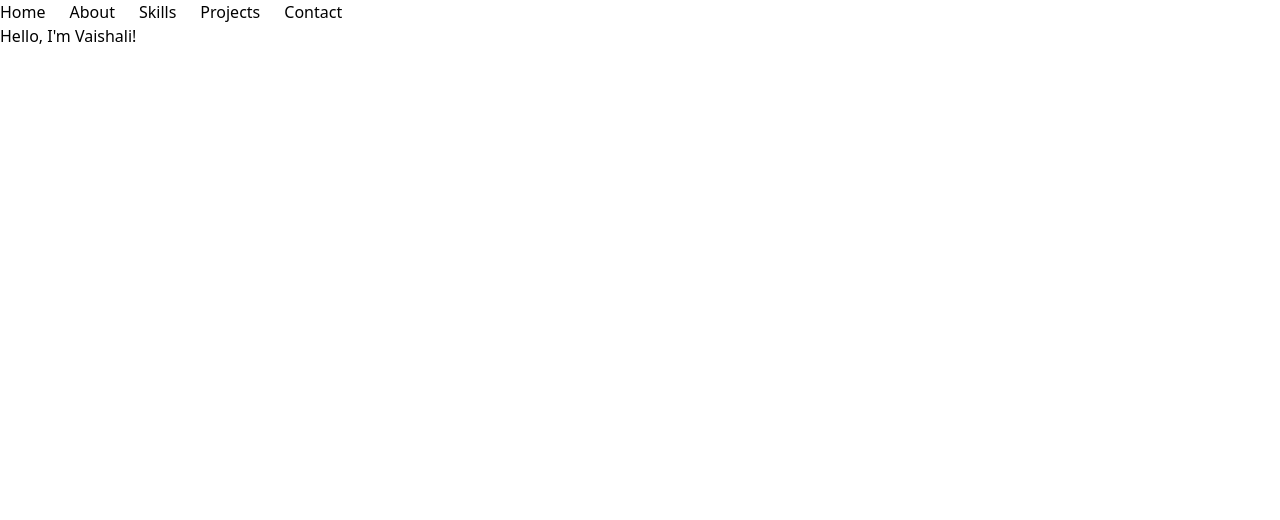
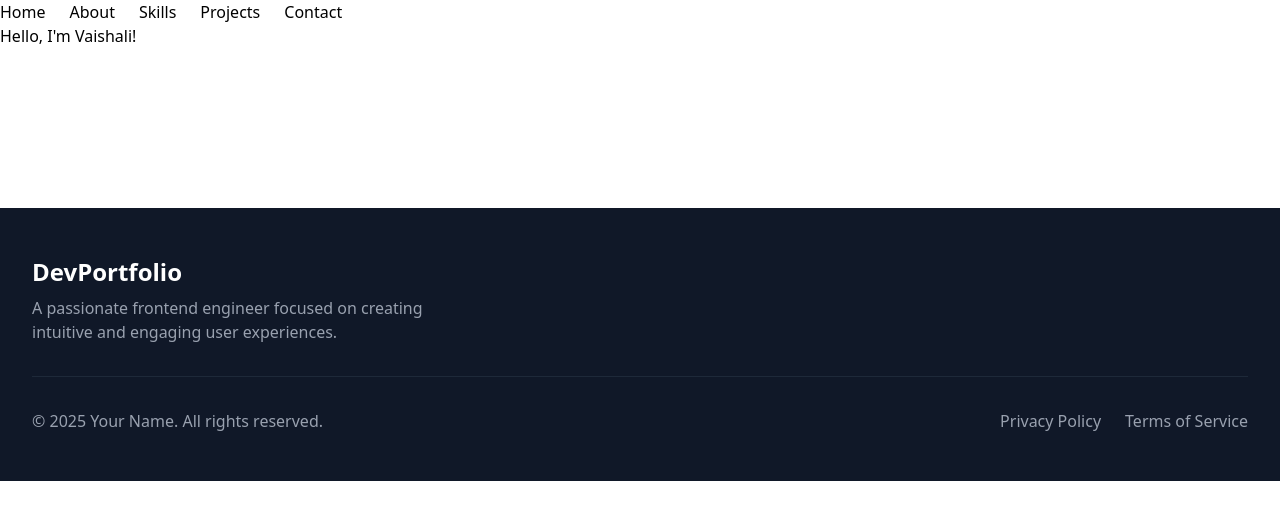
Before and after one commit to vaishali023/v-portfolio, a React (Vite) app: page / in a window 1280 px wide. Shown: the top 520 px of the page. Built offline with nearby package versions, Linux system fonts and the light colour scheme.

Commit message:
Refactor: Update Footer

```diff
--- a/src/components/Footer.tsx
+++ b/src/components/Footer.tsx
@@ -1,10 +1,44 @@
 
 export default function Footer() {
+    const currentYear = new Date().getFullYear()
+
     return (
         <footer className="bg-gray-900 text-white py-12">
-            <div className="container mx-auto">
+           <div className="container mx-auto px-4 sm:px-6 lg:px-8">
+        <div className="flex flex-col md:flex-row justify-between items-center">
+          <div className="mb-6 md:mb-0">
+            <a href="#" className="text-2xl font-bold">
+              <span className="text-primary">Dev</span>Portfolio
+            </a>
+            <p className="mt-2 text-gray-400 max-w-md">
+              A passionate frontend engineer focused on creating intuitive and engaging user experiences.
+            </p>
+          </div>
 
-            </div>
+          <div className="flex space-x-4">
+
+          </div>
+        </div>
+
+        <div className="border-t border-gray-800 mt-8 pt-8 flex flex-col md:flex-row justify-between items-center">
+          <p className="text-gray-400">© {currentYear} Your Name. All rights reserved.</p>
+
+          <nav className="mt-4 md:mt-0">
+            <ul className="flex space-x-6">
+              <li>
+                <a href="#" className="text-gray-400 hover:text-primary transition-colors duration-300">
+                  Privacy Policy
+                </a>
+              </li>
+              <li>
+                <a href="#" className="text-gray-400 hover:text-primary transition-colors duration-300">
+                  Terms of Service
+                </a>
+              </li>
+            </ul>
+          </nav>
+        </div>
+      </div>
         </footer>
     )
 }
--- a/src/pages/LandingPage.tsx
+++ b/src/pages/LandingPage.tsx
@@ -1,4 +1,5 @@
 import About from "../components/About";
+import Footer from "../components/Footer";
 import Home from "../components/Home";
 import Navbar from "../components/Navbar";
 
@@ -8,6 +9,7 @@ export default function LandingPage() {
         <Navbar/>
         <Home/>
         <About/>
+        <Footer/>
         </>
     )
 }
```
